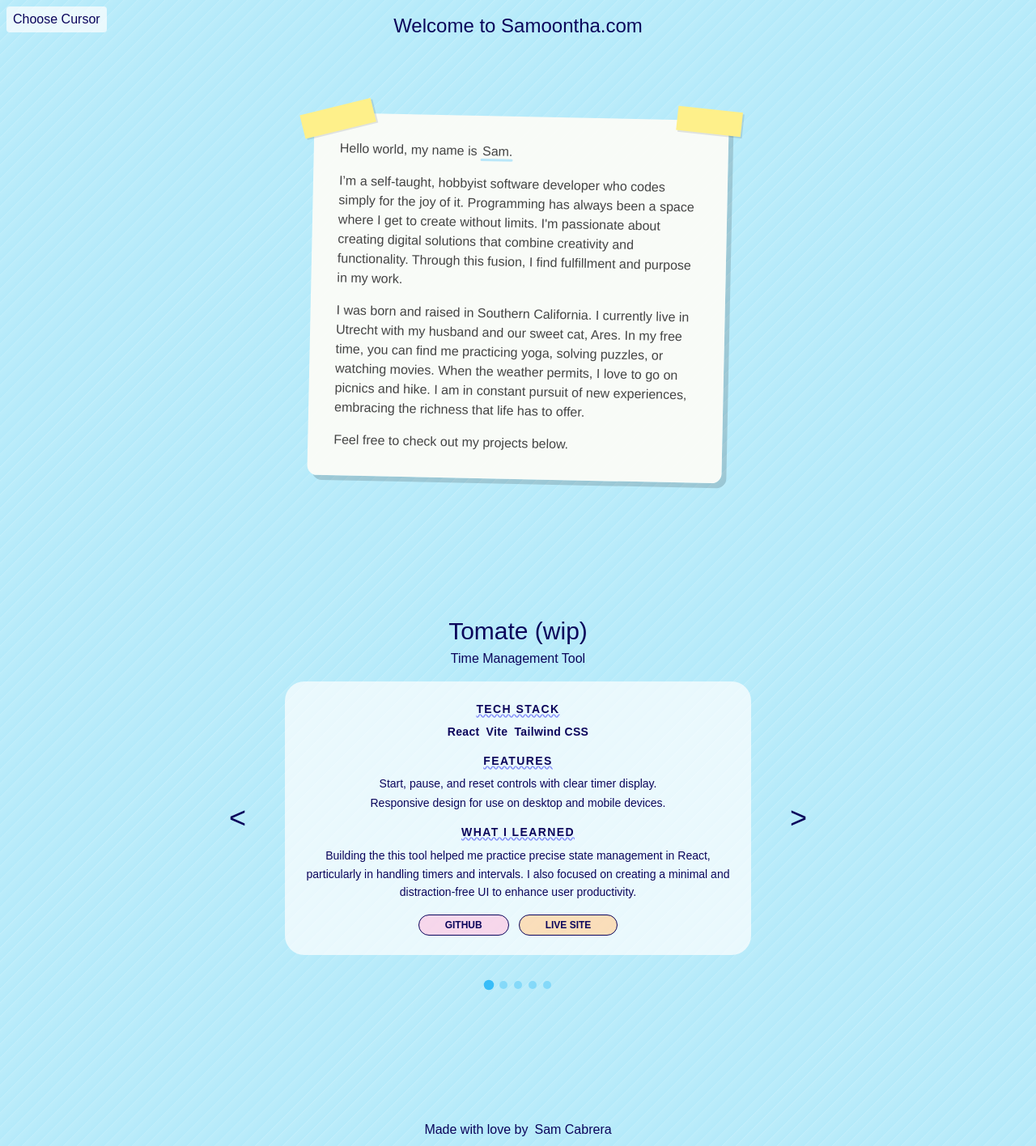
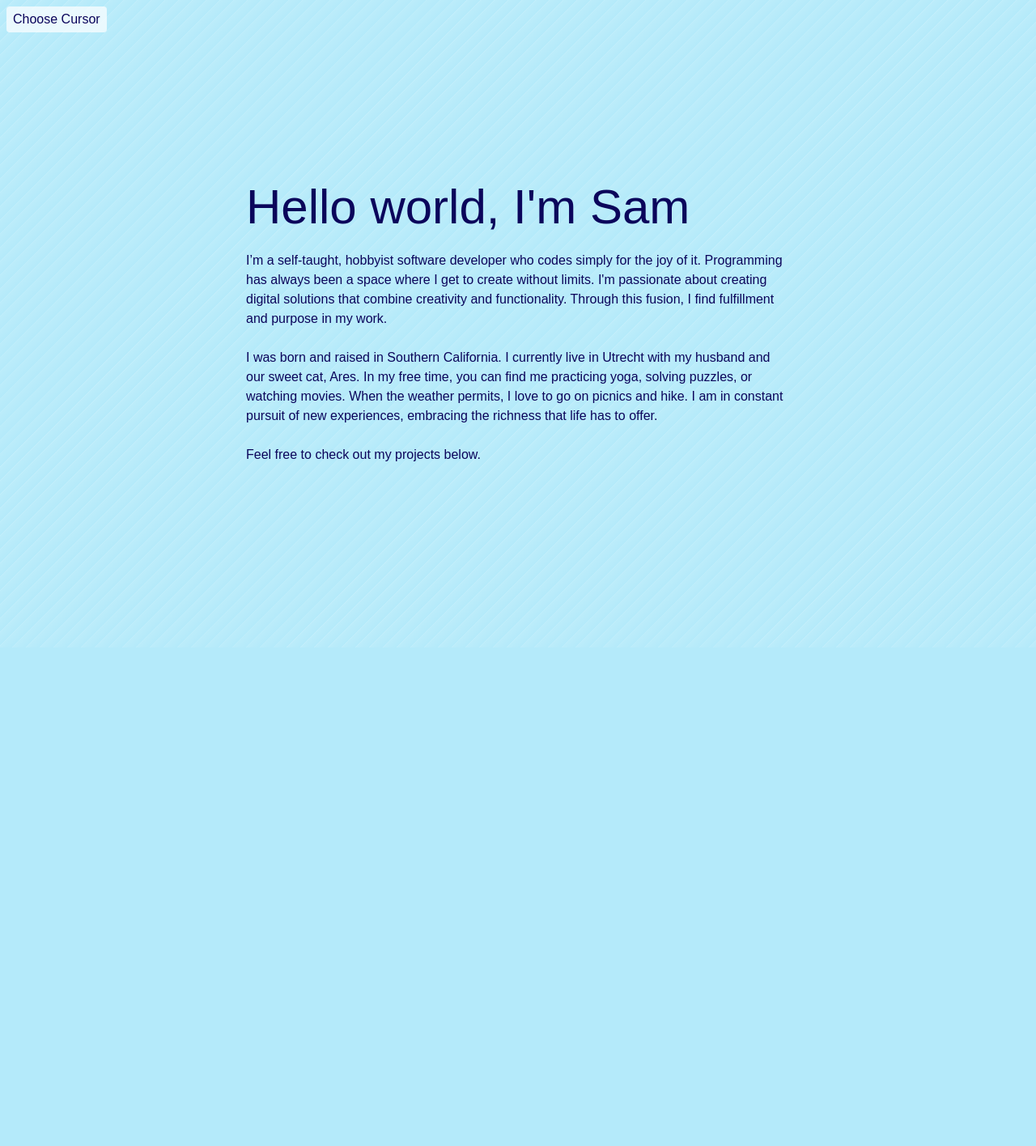
Before and after one commit to samanthacabrera/portfolio, a React (Vite) app: page / in a window 1280 px wide. Shown: the whole page at 81% size. After the commit the page ends 800 px from the top, so only its background shows below. Built offline with nearby package versions, Linux system fonts and the light colour scheme; a web font is replaced by a local one.

Commit message:
remove card from About, make styling more consistent

```diff
--- a/src/About.jsx
+++ b/src/About.jsx
@@ -1,18 +1,11 @@
-import { useEffect } from "react";
+function About() {
+  return (
+    <div className="relative flex flex-col items-center w-full max-w-2xl mx-auto">
 
-function About() {
-  useEffect(() => {
-    window.scrollTo(0, 0);
-  }, []);
-
-  return (
-    <div className="flex flex-col items-center justify-center max-w-lg mx-auto w-full space-y-2 md:space-y-6 relative">
-      <div className="w-full mx-auto bg-[#fffdf8]/90 p-8 rounded-xl relative shadow-[6px_6px_0_rgba(0,0,0,0.15)] transform rotate-[1.2deg] transition-all duration-300 hover:shadow-[10px_10px_0_rgba(0,0,0,0.2)]">
-        <div className="absolute w-[90px] h-[30px] bg-yellow-200 shadow-[2px_2px_0_rgba(0,0,0,0.1)] -rotate-[15deg] -top-2 -left-4"></div>
-        <div className="absolute w-[80px] h-[30px] bg-yellow-200 shadow-[2px_2px_0_rgba(0,0,0,0.1)] rotate-[5deg] -top-3.5 -right-4"></div>
-
-        <div className="space-y-2 md:space-y-4 text-[#444] text-sm md:text-base leading-7">
-          <p>Hello world, my name is <span className="relative inline-block pl-0.5">Sam.<span className="absolute left-0 -bottom-0 w-full h-[3px] bg-sky-300/50 rounded-full" /></span></p>
+      <section className="relative w-full space-y-4 md:space-y-6">
+        <h2 className="text-4xl md:text-6xl">
+          Hello world, I'm Sam
+        </h2>
         <p>
           I’m a self-taught, hobbyist software developer who codes simply for the joy of it.
           Programming has always been a space where I get to create without limits.
@@ -24,9 +17,10 @@ function About() {
           In my free time, you can find me practicing yoga, solving puzzles, or watching movies.
           When the weather permits, I love to go on picnics and hike. I am in constant pursuit of new experiences, embracing the richness that life has to offer.
         </p>
-          <p>Feel free to check out my projects below.</p>
-        </div>
-      </div>
+        <p>
+          Feel free to check out my projects below.
+        </p>
+      </section>
     </div>
   );
 }
--- a/src/Controls.jsx
+++ b/src/Controls.jsx
@@ -4,7 +4,7 @@ const cursors = [
   "default",
   "flying cat",
   "seedling",
-  "happy",
+  "wink",
   "shroom",
   "sparkles",
 ];
@@ -32,8 +32,8 @@ export default function Controls() {
       case "seedling":
         document.body.style.cursor = `url("/cursor-seedling.png") 16 16, auto`;
         break;
-      case "happy":
-        document.body.style.cursor = `url("/cursor-happy.png") 16 16, auto`;
+      case "wink":
+        document.body.style.cursor = `url("/cursor-wink.png") 16 16, auto`;
         break;
       case "shroom":
         document.body.style.cursor = `url("/cursor-shroom.png") 16 16, auto`;
@@ -49,7 +49,7 @@ export default function Controls() {
   }, [selectedCursor]);
 
   return (
-    <div className="relative inline-block">
+    <div className="absolute top-0 left-0">
       <button
         onClick={() => setIsOpen(!isOpen)}
         className="m-2 px-2 py-1 rounded bg-white/70 hover:bg-white/90 transition"
--- a/src/Home.jsx
+++ b/src/Home.jsx
@@ -25,26 +25,34 @@ function Home() {
     }
 
     return (
-        <div>
+<>
+  <div className="h-screen overflow-y-scroll snap-y snap-mandatory scroll-smooth">
+
     <Controls />
-            <div className="absolute top-4 left-1/2 -translate-x-1/2">
-                <h1 className="text-xl md:text-2xl mb-2">
-                    Welcome to Samoontha.com
-                </h1>
-            </div>
-            <div className="flex flex-col flex-grow justify-center mt-24">
+
     {componentCards.map(({ component, key }) => (
-                    <div key={key}>
+      <section
+        key={key}
+        className="snap-start h-screen w-screen flex justify-center items-center"
+      >
         {component}
-                    </div>
+      </section>
     ))}
-            </div>
-            <p className="relative bottom-2 left-1/2 -translate-x-1/2 text-center">Made with love by
-                <a href="https://github.com/samanthacabrera" target="_blank" rel="noopener noreferrer" className="pl-2 hover:italic transition">
+
+      <p className="text-sm text-center -translate-y-full mb-1">
+        Made with love by
+        <a
+          href="https://github.com/samanthacabrera"
+          target="_blank"
+          rel="noopener noreferrer"
+          className="pl-2 hover:italic transition"
+        >
           Sam Cabrera
         </a>
       </p>
   </div>
+</>
+
     );
 }
 
--- a/src/Loading.jsx
+++ b/src/Loading.jsx
@@ -8,9 +8,9 @@ const Loading = () => {
         </h1>
 
         <div className="flex gap-2">
-          <span className="w-3 h-3 bg-[#0b055b] rounded-full animate-bounce [animation-delay:-0.3s]" />
-          <span className="w-3 h-3 bg-[#0b055b] rounded-full animate-bounce [animation-delay:-0.15s]" />
-          <span className="w-3 h-3 bg-[#0b055b] rounded-full animate-bounce" />
+          <span className="w-2 h-2 bg-[#0b055b] rounded-full animate-bounce [animation-delay:-0.3s]" />
+          <span className="w-2 h-2 bg-[#0b055b] rounded-full animate-bounce [animation-delay:-0.15s]" />
+          <span className="w-2 h-2 bg-[#0b055b] rounded-full animate-bounce" />
         </div>
 
       </div>
--- a/src/ProjectCard.jsx
+++ b/src/ProjectCard.jsx
@@ -3,6 +3,9 @@ const ProjectCard = ({ project }) => {
 
   return (
     <div className="w-full bg-white/70 rounded-3xl p-6 space-y-4 transition-all duration-300">
+      <h3 className="text-3xl font-medium mb-6">
+        {project.title} {project.wip && <span>(wip)</span>}
+      </h3>
       <div>
         <h3 className="text-sm uppercase font-extrabold tracking-widest mb-2 underline decoration-wavy decoration-indigo-400">
           Tech Stack
--- a/src/ProjectList.jsx
+++ b/src/ProjectList.jsx
@@ -23,26 +23,19 @@ const ProjectList = () => {
       <div className="flex flex-row items-center justify-center relative">
         <button
           onClick={goPrev}
-          className="absolute right-full top-1/2 translate-y-1/2 pr-12 text-4xl z-10 hover:scale-110 transition"
+          className="absolute right-full top-1/2 -translate-y-1/2 pr-12 text-4xl z-10 hover:scale-110 transition"
           aria-label="Previous project"
         >
           ˂
         </button>
 
         <div className="w-full max-w-xl text-center transition-all duration-500">
-          <h3 className="text-3xl font-medium mb-1">
-            {currentProject.title}{" "}
-            {currentProject.wip && <span>(wip)</span>}
-          </h3>
-          <p className="mb-4">
-            {currentProject.projectType}
-          </p>
           <ProjectCard project={currentProject} />
         </div>
 
         <button
           onClick={goNext}
-          className="absolute left-full top-1/2 translate-y-1/2 pl-12 text-4xl z-10 hover:scale-110 transition"
+          className="absolute left-full top-1/2 -translate-y-1/2 pl-12 text-4xl z-10 hover:scale-110 transition"
           aria-label="Next project"
         >
            ˃
@@ -57,8 +50,8 @@ const ProjectList = () => {
             className={`w-2.5 h-2.5 rounded-full transition-all duration-300
               ${
                 index === currentIndex
-                  ? "bg-sky-400 scale-125"
-                  : "bg-sky-400/40 hover:bg-white/70"
+                  ? "bg-white scale-125"
+                  : "bg-white/40"
               }`}
           />
         ))}
```
Also changed, not shown: public/cursor-wink.png (added). Lines whose indentation alone changed are shown as unchanged.
